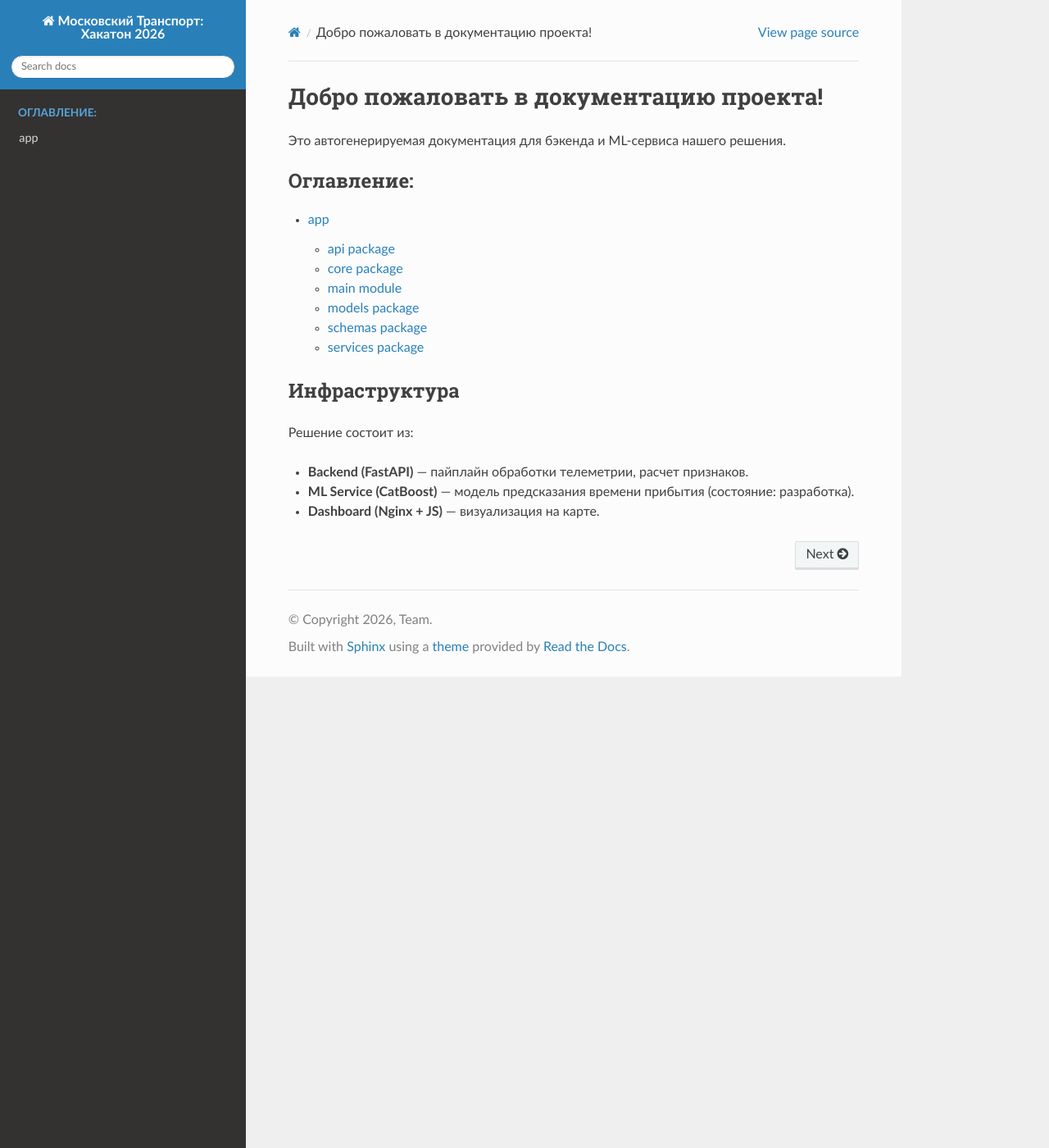
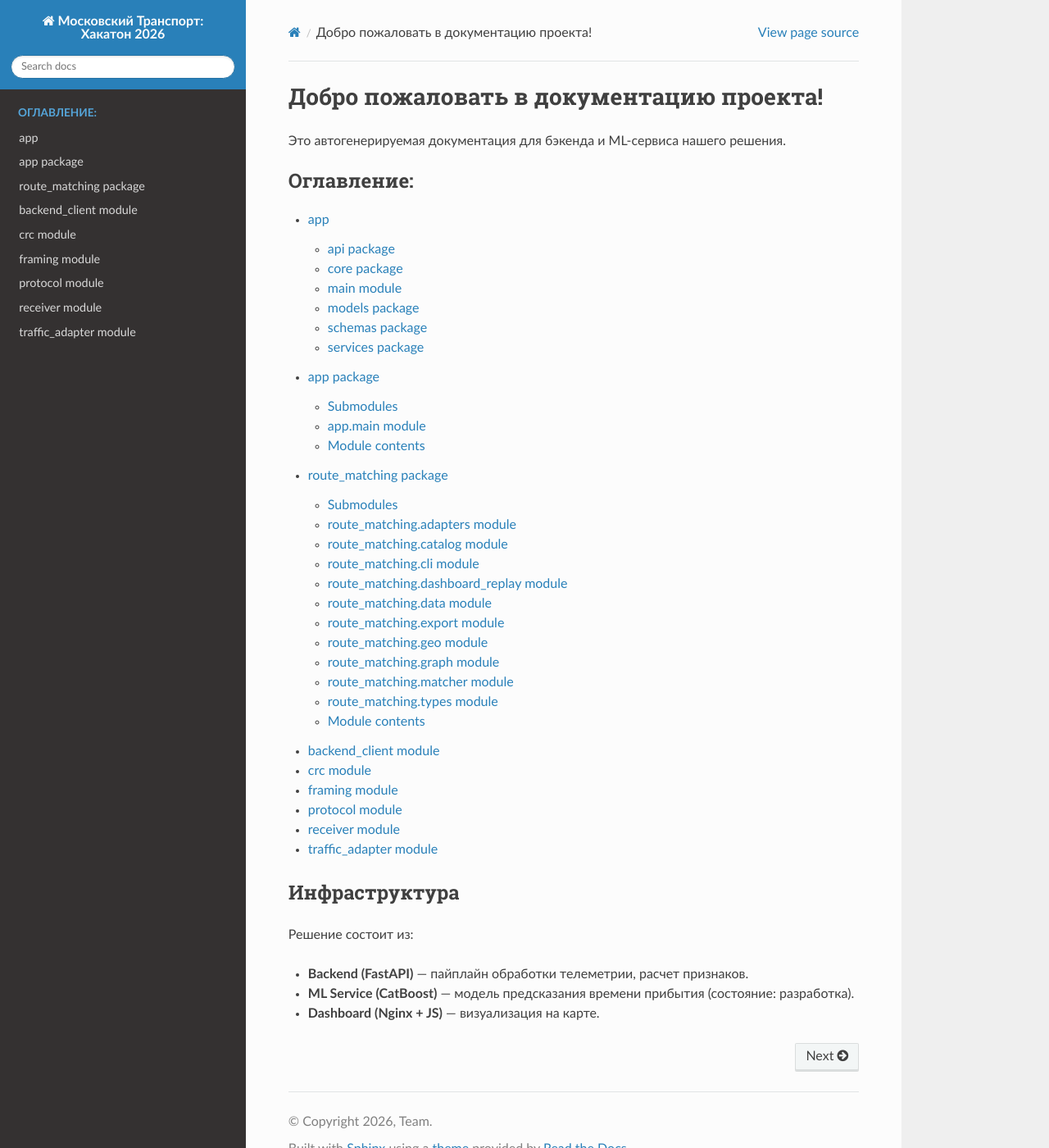
Before and after one commit to egorsvitov/mt-hackathon-2026-context, a Sphinx documentation site: the page built from docs/index.rst, in a window 1280 px wide and 1400 px high. Shown: the whole window at 82% size. Built offline with Sphinx 7.4.7 and the Read the Docs theme 3.1.0, drawn with Linux system fonts in a browser that asks for light colours.

Commit message:
documentation reviewes and edited

```diff
--- /dev/null
+++ b/docs/app.rst
@@ -0,0 +1,21 @@
+app package
+===========
+
+Submodules
+----------
+
+app.main module
+---------------
+
+.. automodule:: app.main
+   :members:
+   :show-inheritance:
+   :undoc-members:
+
+Module contents
+---------------
+
+.. automodule:: app
+   :members:
+   :show-inheritance:
+   :undoc-members:
--- /dev/null
+++ b/docs/backend_client.rst
@@ -0,0 +1,7 @@
+backend\_client module
+======================
+
+.. automodule:: backend_client
+   :members:
+   :show-inheritance:
+   :undoc-members:
--- a/docs/conf.py
+++ b/docs/conf.py
@@ -6,7 +6,9 @@ basedir = os.path.abspath(os.path.join(os.path.dirname(__file__), '..', 'backend
 sys.path.insert(0, basedir)
 sys.path.insert(0, os.path.join(basedir, 'app'))
 sys.path.insert(0, os.path.abspath(os.path.join(os.path.dirname(__file__), '..', 'ml_service')))
-sys.path.insert(0, os.path.abspath('../ml_service'))
+sys.path.insert(0, os.path.abspath(os.path.join(os.path.dirname(__file__), '..', 'ml_service', 'app')))
+sys.path.insert(0, os.path.abspath(os.path.join(os.path.dirname(__file__), '..', 'ndtp-parser')))
+sys.path.insert(0, os.path.abspath(os.path.join(os.path.dirname(__file__), '..', 'map_matching', 'src')))
 
 project = 'Московский Транспорт: Хакатон 2026'
 copyright = '2026, Team'
--- a/docs/index.rst
+++ b/docs/index.rst
@@ -8,6 +8,14 @@
    :caption: Оглавление:
 
    modules
+   app
+   route_matching
+   backend_client
+   crc
+   framing
+   protocol
+   receiver
+   traffic_adapter
 
 Инфраструктура
 --------------
--- /dev/null
+++ b/docs/route_matching.rst
@@ -0,0 +1,93 @@
+route\_matching package
+=======================
+
+Submodules
+----------
+
+route\_matching.adapters module
+-------------------------------
+
+.. automodule:: route_matching.adapters
+   :members:
+   :show-inheritance:
+   :undoc-members:
+
+route\_matching.catalog module
+------------------------------
+
+.. automodule:: route_matching.catalog
+   :members:
+   :show-inheritance:
+   :undoc-members:
+
+route\_matching.cli module
+--------------------------
+
+.. automodule:: route_matching.cli
+   :members:
+   :show-inheritance:
+   :undoc-members:
+
+route\_matching.dashboard\_replay module
+----------------------------------------
+
+.. automodule:: route_matching.dashboard_replay
+   :members:
+   :show-inheritance:
+   :undoc-members:
+
+route\_matching.data module
+---------------------------
+
+.. automodule:: route_matching.data
+   :members:
+   :show-inheritance:
+   :undoc-members:
+
+route\_matching.export module
+-----------------------------
+
+.. automodule:: route_matching.export
+   :members:
+   :show-inheritance:
+   :undoc-members:
+
+route\_matching.geo module
+--------------------------
+
+.. automodule:: route_matching.geo
+   :members:
+   :show-inheritance:
+   :undoc-members:
+
+route\_matching.graph module
+----------------------------
+
+.. automodule:: route_matching.graph
+   :members:
+   :show-inheritance:
+   :undoc-members:
+
+route\_matching.matcher module
+------------------------------
+
+.. automodule:: route_matching.matcher
+   :members:
+   :show-inheritance:
+   :undoc-members:
+
+route\_matching.types module
+----------------------------
+
+.. automodule:: route_matching.types
+   :members:
+   :show-inheritance:
+   :undoc-members:
+
+Module contents
+---------------
+
+.. automodule:: route_matching
+   :members:
+   :show-inheritance:
+   :undoc-members:
--- /dev/null
+++ b/docs/traffic_adapter.rst
@@ -0,0 +1,7 @@
+traffic\_adapter module
+=======================
+
+.. automodule:: traffic_adapter
+   :members:
+   :show-inheritance:
+   :undoc-members:
```
Also changed, not shown: README.md (+25 -9 lines), docs/crc.rst (added, +7 -0 lines), docs/framing.rst (added, +7 -0 lines), docs/protocol.rst (added, +7 -0 lines), docs/receiver.rst (added, +7 -0 lines).
